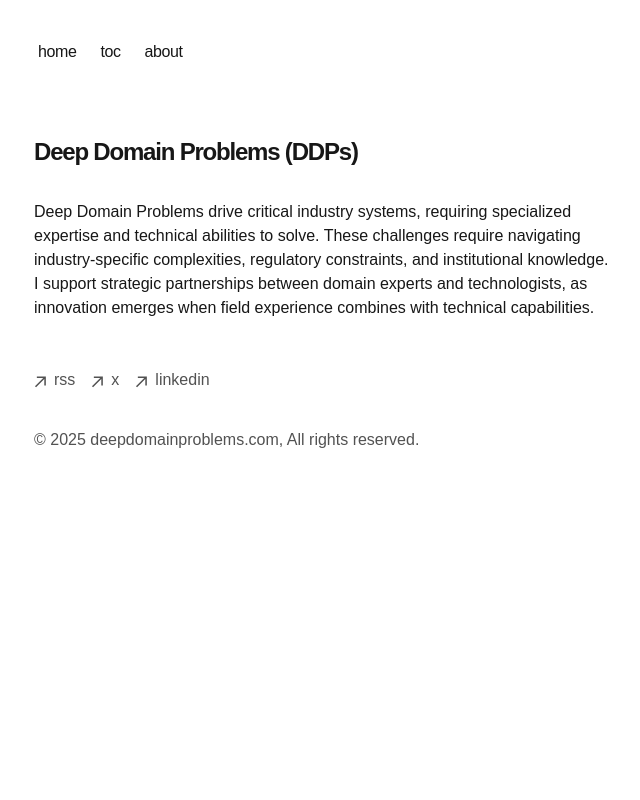
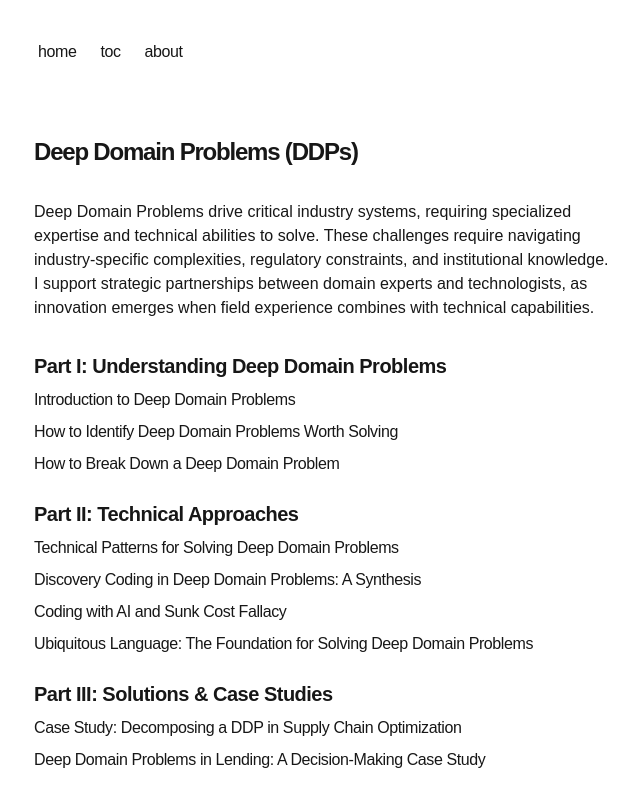
Before and after one commit to deepdomainproblems/deepdomainproblems.github.io, a Next.js app: page / in a window 1280 px wide. Shown: the top 800 px of the page, without its empty margins (318-958 px from the left). Built offline with nearby package versions, Linux system fonts and the light colour scheme.

Commit message:
Uncomment BlogPosts component in the main page for improved content visibility

```diff
--- a/src/app/page.tsx
+++ b/src/app/page.tsx
@@ -9,9 +9,9 @@
       <p className="mb-4">
         {`Deep Domain Problems drive critical industry systems, requiring specialized expertise and technical abilities to solve. These challenges require navigating industry-specific complexities, regulatory constraints, and institutional knowledge. I support strategic partnerships between domain experts and technologists, as innovation emerges when field experience combines with technical capabilities.`}
       </p>
-      {/* <div className="my-8">
+      <div className="my-8">
         <BlogPosts />
-      </div> */}
+      </div>
     </section>
   );
 }
```
